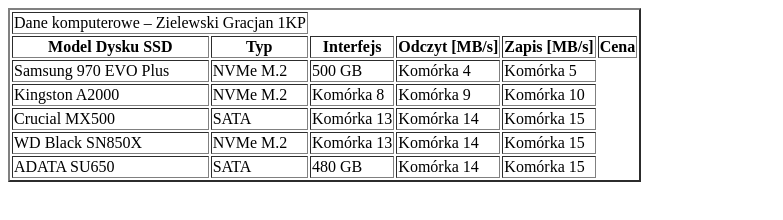
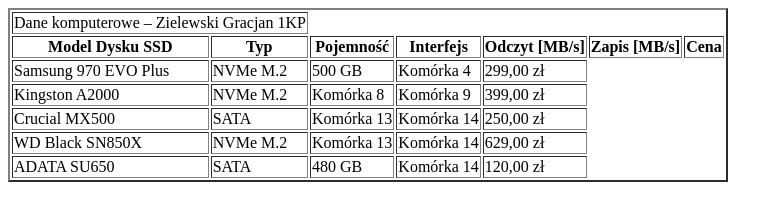
Before and after one commit to Kruk2137/Kruk2137.github.io, a plain HTML site: page tabela_zielewski.html in a window 1280 px wide. Shown: the whole page, without its empty margins (0-783 px from the left). Drawn offline with Linux system fonts and the light colour scheme.

Commit message:
Update tabela_zielewski.html

```diff
--- a/tabela_zielewski.html
+++ b/tabela_zielewski.html
@@ -13,6 +13,7 @@
  <tr>
  <th>Model Dysku SSD</th>
  <th>Typ</th>
+ <th>Pojemność</th>
  <th>Interfejs</th>
  <th>Odczyt [MB/s]</th>
  <th>Zapis [MB/s]</th>
@@ -26,35 +27,35 @@
  <td>NVMe M.2</td>
  <td>500 GB</td>
  <td>Komórka 4</td>
- <td>Komórka 5</td>
+ <td>299,00 zł</td>
  </tr>
  <tr>
  <td>Kingston A2000 </td>
  <td>NVMe M.2</td>
  <td>Komórka 8</td>
  <td>Komórka 9</td>
- <td>Komórka 10</td>
+ <td>399,00 zł</td>
  </tr>
  <tr>
  <td>Crucial MX500 </td>
  <td>SATA</td>
  <td>Komórka 13</td>
  <td>Komórka 14</td>
- <td>Komórka 15</td>
+ <td>250,00 zł</td>
  </tr>
   <tr>
  <td>WD Black SN850X </td>
  <td>NVMe M.2</td>
  <td>Komórka 13</td>
  <td>Komórka 14</td>
- <td>Komórka 15</td>
+ <td>629,00 zł</td>
  </tr>
   <tr>
  <td>ADATA SU650</td>
  <td>SATA</td>
  <td>480 GB </td>
  <td>Komórka 14</td>
- <td>Komórka 15</td>
+ <td>120,00 zł</td>
  </tr>
  </tbody>
 </table>
```
